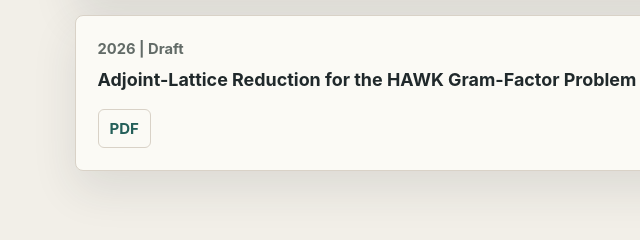
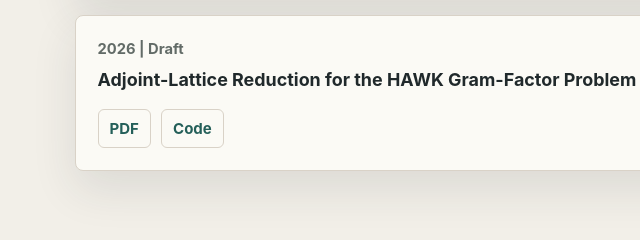
Before and after one commit to HaryLo/HaryLo.github.io, a website: page index.html in a window 1280 px wide. Shown: the part 1986-2226 px from the top of the page, 5-645 px from the left. Drawn offline with Linux system fonts and the light colour scheme.

Commit message:
Add HAWK code link (#4)

```diff
--- a/index.html
+++ b/index.html
@@ -147,6 +147,7 @@
             <h3>Adjoint-Lattice Reduction for the HAWK Gram-Factor Problem</h3>
             <div class="inline-actions">
               <a href="files/preprints/adjoint-lattice-reduction-for-the-hawk-gram-factor-problem.pdf" target="_blank" rel="noreferrer">PDF</a>
+              <a href="https://github.com/HaryLo/hawk-adjoint-lattice-validation" target="_blank" rel="noreferrer">Code</a>
             </div>
           </article>
         </div>
```
